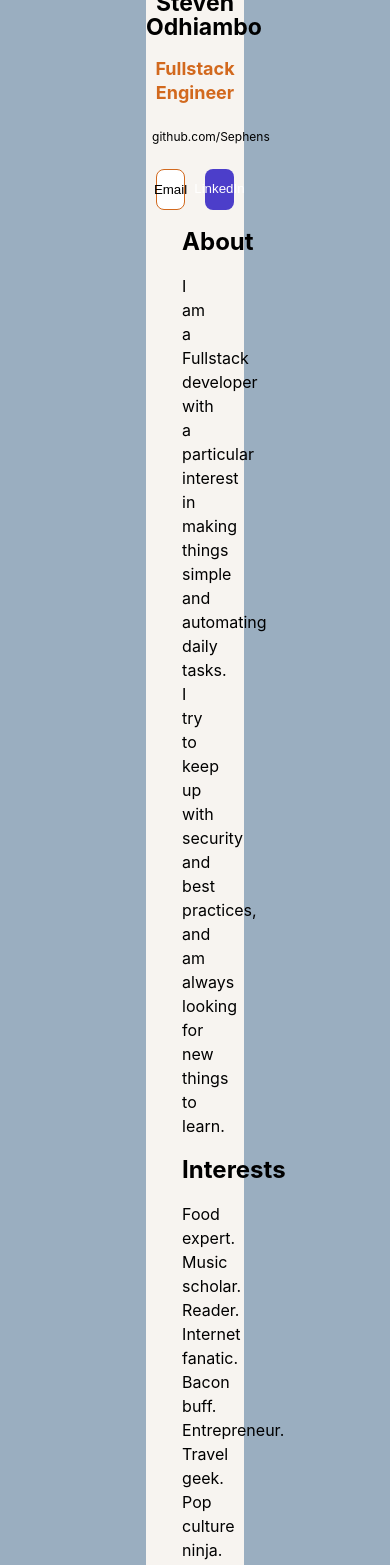
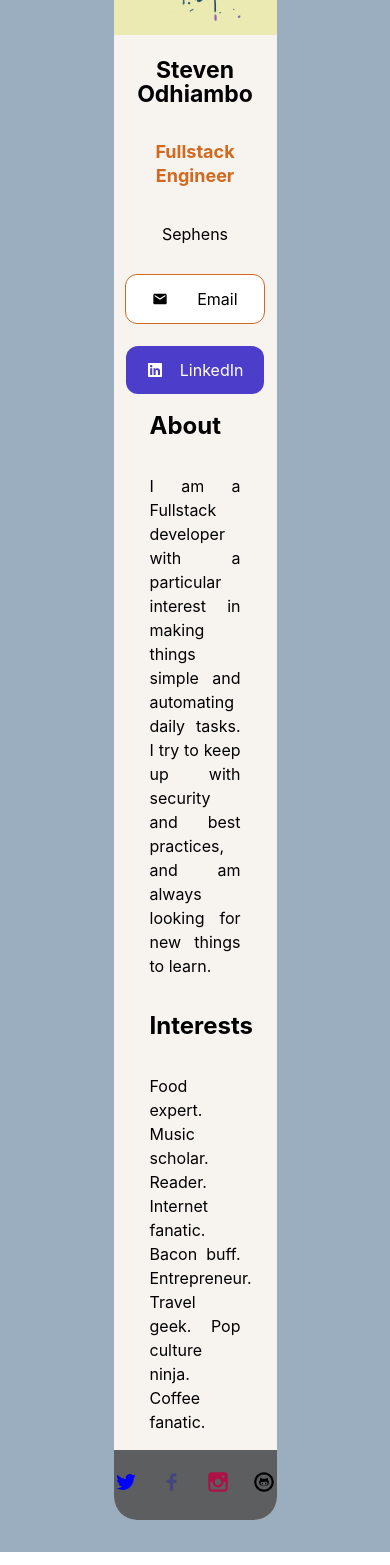
Before and after one commit to Sephens/My-Business-Digital-Card, a React (Vite) app: page / in a window 390 px wide. Shown: the part 160-1725 px from the top of the page. Built offline with nearby package versions, Linux system fonts and the light colour scheme.

Commit message:
responsiveness

```diff
--- a/src/App.css
+++ b/src/App.css
@@ -13,3 +13,14 @@
   background-color: rgb(247, 244, 240);
   border-radius: 23px;
 }
+
+@media screen and (max-width:800px) {
+  .App {
+    margin: auto;
+    width: 50%;
+    display: flex;
+    flex-direction: column;
+    justify-content: space-between;
+
+  }
+}
--- a/src/App.jsx
+++ b/src/App.jsx
@@ -5,6 +5,8 @@ import Footer from './Components/Footer'
 import InfoSection from './Components/InfoSection'
 import Interests from './Components/Interests'
 import './App.css'
+
+import './Styles/my.css'
 
 function App() {
   const [count, setCount] = useState(0)
--- a/src/Components/About.jsx
+++ b/src/Components/About.jsx
@@ -1,5 +1,5 @@
 import React from 'react'
-import mycss from '../Styles/my.css'
+import '../Styles/my.css'
 
 function About() {
   return (
--- a/src/Components/Footer.jsx
+++ b/src/Components/Footer.jsx
@@ -1,14 +1,14 @@
 import React from 'react'
-import mycss from '../Styles/my.css'
+import '../Styles/my.css'
 import { TiSocialTwitter, TiSocialFacebook, TiSocialInstagram, TiSocialGithubCircular } from 'react-icons/ti';
 
 function Footer() {
   return (
     <div className='footer'>
-      <TiSocialTwitter className='social-icons' id='twitter'/>
-      <TiSocialFacebook className='social-icons' id='facebook'/>
-      <TiSocialInstagram className='social-icons' id='instagram'/>
-      <TiSocialGithubCircular className='social-icons' id='github'/>
+      <a href='https://twitter.com/sephenz'><TiSocialTwitter className='social-icons' id='twitter'/></a>
+      <a href='https://www.facebook.com/adenux.sephens'><TiSocialFacebook className='social-icons' id='facebook' /></a>
+      <a><TiSocialInstagram className='social-icons' id='instagram' href=''/></a>
+      <a href='https://github.com/Sephens'><TiSocialGithubCircular className='social-icons' id='github' /></a>
     </div>
   )
 }
--- a/src/Components/InfoSection.jsx
+++ b/src/Components/InfoSection.jsx
@@ -10,11 +10,11 @@ function InfoSection() {
     <img src={Banner} alt="myimage" className="info-img"/>
     <h1 className='info-sec-header'>Steven Odhiambo</h1>
     <h3 className='info-sec-desc'>Fullstack Engineer</h3>
-    <a href='#' className='link'>github.com/Sephens</a>
+    <a href='https://github.com/Sephens' className='link'>Sephens</a>
 
     <div className='btn-div'>
-    <button className='btn' id='email'> <MdEmail/> Email</button>
-    <button className='btn' id='linkedin'><FaLinkedin/> LinkedIn</button>
+    <a className='btn' id='email'> <MdEmail/> Email</a>
+    <a className='btn' id='linkedin' href='https://www.linkedin.com/in/steven-adenux/'><FaLinkedin /> LinkedIn</a>
     </div>
 
     </div>
--- a/src/Components/Interests.jsx
+++ b/src/Components/Interests.jsx
@@ -3,7 +3,7 @@ import mycss from '../Styles/my.css'
 
 function Interests() {
   return (
-    <div className='about'>
+    <div className='interest'>
     <h2 className='interest-head'>Interests</h2>
     <p id="interest-paragraph">Food expert. Music scholar. Reader. Internet fanatic. Bacon buff. Entrepreneur. Travel geek. Pop culture ninja. Coffee fanatic.</p>
     </div>
--- a/src/Styles/my.css
+++ b/src/Styles/my.css
@@ -28,14 +28,14 @@
 }
 .link{
     color: black;
-    font-size: 12px;
+    font-size: 16px;
     padding: 6px;
     text-decoration: none;
 
 }
 .link:hover{
     color: coral;
-    border: 1px solid black;
+    border: 1px solid chocolate;
     border-radius: 6px;
 }
 
@@ -52,21 +52,36 @@
     padding: 12px;
     width: 30%;
     justify-content: center;
+    text-decoration: none;
 }
 #email{
     background-color: white;
     color: black;
     border: 1px solid chocolate;
-    border-radius: 8px;
+    border-radius: 12px;
     cursor: pointer;
+    font-size: 16px;
+    cursor: pointer;
+    justify-content: space-around;
 }
-
+#email:hover{
+    background-color: chocolate;
+    color: white;
+}
 #linkedin{
     background-color: rgb(76, 62, 202);
     color: white;
     border: 1px;
-    border-radius: 8px;
+    border-radius: 12px;
+    font-size: 16px;
     cursor: pointer;
+    justify-content: space-around;
+}
+
+#linkedin:hover{
+    background-color: chocolate;
+    color: rgb(76, 62, 202);
+
 }
 
 .about-head{
@@ -103,16 +118,14 @@
     display: flex;
     flex-direction: row;
     border-radius: 0 0 23px 23px;
-    justify-content: space-around;
+    justify-content:center;
     align-items: center;
 }
 
 .social-icons{
     font-size: 26px;
     cursor: pointer;
-}
-.social-icons:hover{
-    color: chocolate;
+    padding: 0 10px;
 }
 
 #twitter{
@@ -127,3 +140,68 @@
 #github{
     color: black;
 }
+
+#twitter:hover{
+    color: chocolate;
+}
+#instagram:hover{
+    color: chocolate;
+}
+#facebook:hover{
+    color: chocolate;
+}
+#github:hover{
+    color: chocolate;
+}
+
+
+@media screen and (max-width: 800px) {
+    .info-img{
+        max-width: 100%;
+        display: block;
+
+    }
+    .info-sec-header, .info-sec-desc, .link {
+        display: block;
+        justify-content: center;
+        /* width: 100%; */
+        padding: 8px;
+        text-align: center;
+    }
+    .btn-div{
+        display: flex;
+        flex-direction: column;
+        justify-content:
+        space-between;
+        gap: 22px;
+        align-items: center;
+    }
+
+    .btn{
+        width: 70%;
+        align-items: center;
+
+
+    }
+
+    .about{
+        display: flex;
+        flex-direction: column;
+        justify-content: center;
+    }
+
+    .interest{
+        display: flex;
+        flex-direction: column;
+        justify-content: center;
+    }
+
+    .footer{
+        display: flex;
+        flex-direction: row;
+        justify-content: center;
+    }
+
+
+
+}
```
